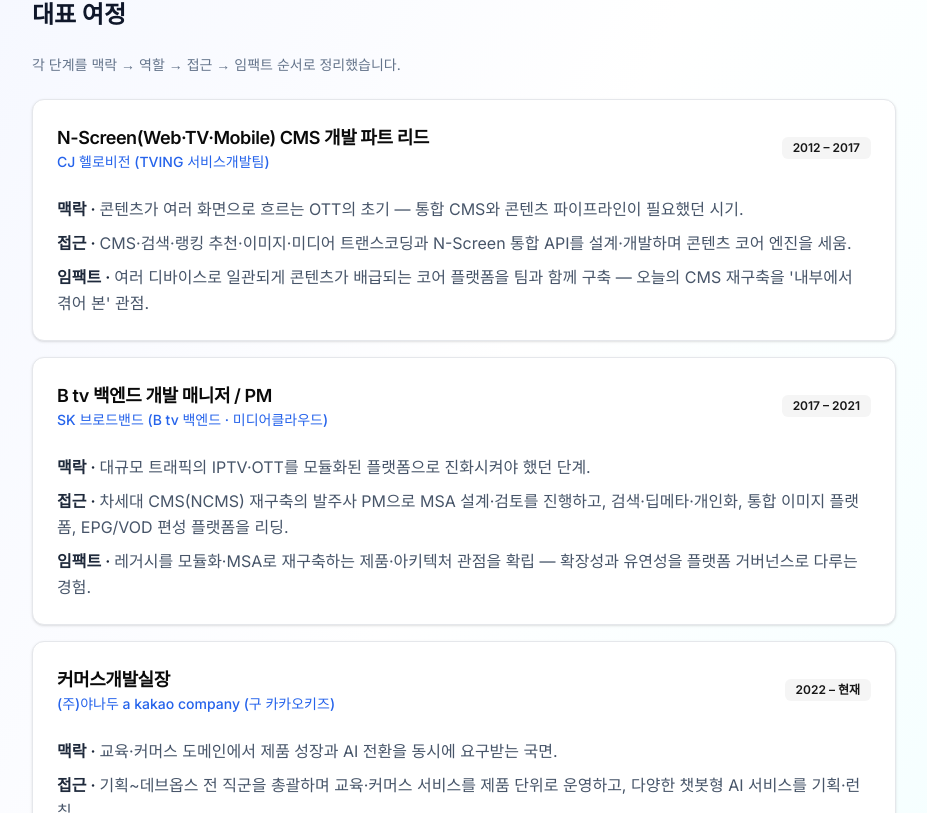
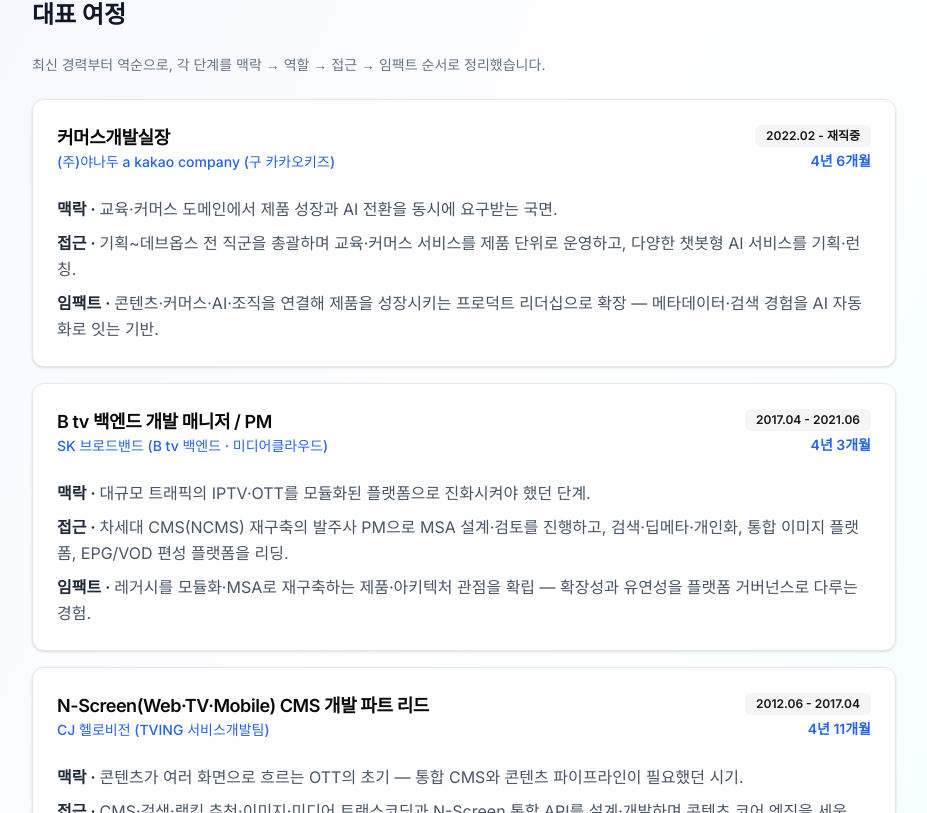
Before and after one commit to withwooyong/withwooyong.github.io, a Next.js app: page /product-lead in a window 1280 px wide. Shown: the part 867-1680 px from the top of the page, without its empty margins (176-1103 px from the left). Built offline with nearby package versions, Linux system fonts and the light colour scheme; no server answers.

Commit message:
content: 프로덕트 리더십 대표 여정 최신순 정렬·근속기간 표시·메인 페이지 CSS 효과 적용

```diff
--- a/pages/product-lead/index.tsx
+++ b/pages/product-lead/index.tsx
@@ -1,3 +1,4 @@
+import { SectionReveal } from "@/components/section-reveal";
 import { SiteHead } from "@/components/site-head";
 import { ThemeToggle } from "@/components/theme-toggle";
 import { Badge } from "@/components/ui/badge";
@@ -38,18 +39,20 @@ const summaryCards = [
   },
 ];
 
-/** 대표 여정 — 각 단계를 맥락 → 역할 → 접근 → 임팩트(정성)로 서술 */
+/** 대표 여정 — 최신 경력부터 역순, 각 단계를 맥락 → 역할 → 접근 → 임팩트(정성)로 서술 */
 const journey = [
   {
-    period: "2012 – 2017",
-    org: "CJ 헬로비전 (TVING 서비스개발팀)",
-    role: "N-Screen(Web·TV·Mobile) CMS 개발 파트 리드",
-    context: "콘텐츠가 여러 화면으로 흐르는 OTT의 초기 — 통합 CMS와 콘텐츠 파이프라인이 필요했던 시기.",
-    approach: "CMS·검색·랭킹 추천·이미지·미디어 트랜스코딩과 N-Screen 통합 API를 설계·개발하며 콘텐츠 코어 엔진을 세움.",
-    impact: "여러 디바이스로 일관되게 콘텐츠가 배급되는 코어 플랫폼을 팀과 함께 구축 — 오늘의 CMS 재구축을 '내부에서 겪어 본' 관점.",
+    period: "2022.02 - 재직중",
+    duration: "4년 6개월",
+    org: "(주)야나두 a kakao company (구 카카오키즈)",
+    role: "커머스개발실장",
+    context: "교육·커머스 도메인에서 제품 성장과 AI 전환을 동시에 요구받는 국면.",
+    approach: "기획~데브옵스 전 직군을 총괄하며 교육·커머스 서비스를 제품 단위로 운영하고, 다양한 챗봇형 AI 서비스를 기획·런칭.",
+    impact: "콘텐츠·커머스·AI·조직을 연결해 제품을 성장시키는 프로덕트 리더십으로 확장 — 메타데이터·검색 경험을 AI 자동화로 잇는 기반.",
   },
   {
-    period: "2017 – 2021",
+    period: "2017.04 - 2021.06",
+    duration: "4년 3개월",
     org: "SK 브로드밴드 (B tv 백엔드 · 미디어클라우드)",
     role: "B tv 백엔드 개발 매니저 / PM",
     context: "대규모 트래픽의 IPTV·OTT를 모듈화된 플랫폼으로 진화시켜야 했던 단계.",
@@ -57,12 +60,13 @@ const journey = [
     impact: "레거시를 모듈화·MSA로 재구축하는 제품·아키텍처 관점을 확립 — 확장성과 유연성을 플랫폼 거버넌스로 다루는 경험.",
   },
   {
-    period: "2022 – 현재",
-    org: "(주)야나두 a kakao company (구 카카오키즈)",
-    role: "커머스개발실장",
-    context: "교육·커머스 도메인에서 제품 성장과 AI 전환을 동시에 요구받는 국면.",
-    approach: "기획~데브옵스 전 직군을 총괄하며 교육·커머스 서비스를 제품 단위로 운영하고, 다양한 챗봇형 AI 서비스를 기획·런칭.",
-    impact: "콘텐츠·커머스·AI·조직을 연결해 제품을 성장시키는 프로덕트 리더십으로 확장 — 메타데이터·검색 경험을 AI 자동화로 잇는 기반.",
+    period: "2012.06 - 2017.04",
+    duration: "4년 11개월",
+    org: "CJ 헬로비전 (TVING 서비스개발팀)",
+    role: "N-Screen(Web·TV·Mobile) CMS 개발 파트 리드",
+    context: "콘텐츠가 여러 화면으로 흐르는 OTT의 초기 — 통합 CMS와 콘텐츠 파이프라인이 필요했던 시기.",
+    approach: "CMS·검색·랭킹 추천·이미지·미디어 트랜스코딩과 N-Screen 통합 API를 설계·개발하며 콘텐츠 코어 엔진을 세움.",
+    impact: "여러 디바이스로 일관되게 콘텐츠가 배급되는 코어 플랫폼을 팀과 함께 구축 — 오늘의 CMS 재구축을 '내부에서 겪어 본' 관점.",
   },
 ];
 
@@ -117,9 +121,14 @@ export default function ProductLead() {
 
         <main id="main" className="max-w-4xl mx-auto px-4 py-12 space-y-14">
           {/* 헤더 / 포지셔닝 */}
+          <SectionReveal>
           <section className="flex flex-col sm:flex-row items-center gap-8">
-            <div className="w-28 h-28 rounded-full overflow-hidden shadow-lg ring-2 ring-white/50 dark:ring-slate-600 shrink-0">
-              <Image src="/images/Ted_yanadoo.png" alt="허우용 프로필 사진" width={112} height={112} className="w-full h-full object-cover" priority />
+            <div className="profile-coin-group w-28 h-28 shrink-0">
+              <div className="relative h-full w-full rounded-full shadow-lg ring-2 ring-white/50 dark:ring-slate-600">
+                <div className="profile-coin-face">
+                  <Image src="/images/Ted_yanadoo.png" alt="허우용 프로필 사진" width={112} height={112} className="w-full h-full object-cover" priority />
+                </div>
+              </div>
             </div>
             <div className="text-center sm:text-left">
               <p className="text-xs font-semibold uppercase tracking-widest text-blue-600 dark:text-blue-400 mb-2">For Platform / Product Leadership</p>
@@ -132,13 +141,14 @@ export default function ProductLead() {
               </p>
             </div>
           </section>
+          </SectionReveal>
 
           {/* CTA */}
           <div className="flex flex-wrap gap-3">
-            <Button asChild className="bg-blue-600 hover:bg-blue-700 text-white">
+            <Button asChild className="bg-blue-600 hover:bg-blue-700 text-white transition-transform duration-200 hover:-translate-y-0.5 motion-reduce:hover:translate-y-0">
               <Link href="/">전체 포트폴리오 보기</Link>
             </Button>
-            <Button asChild variant="outline">
+            <Button asChild variant="outline" className="transition-transform duration-200 hover:-translate-y-0.5 motion-reduce:hover:translate-y-0">
               <a href={NOTION_RESUME_URL} target="_blank" rel="noopener noreferrer">
                 <ExternalLink className="h-4 w-4 mr-2" />
                 경력기술서 (Notion)
@@ -147,11 +157,12 @@ export default function ProductLead() {
           </div>
 
           {/* 핵심 요약 */}
+          <SectionReveal>
           <section className="space-y-6">
             <h2 className="text-2xl font-bold">핵심 요약</h2>
             <div className="grid sm:grid-cols-2 gap-4">
               {summaryCards.map(({ Icon, iconClassName, title, body }) => (
-                <Card key={title}>
+                <Card key={title} className="hover:shadow-lg transition-shadow">
                   <CardHeader className="pb-3">
                     <CardTitle className="flex items-center gap-2 text-lg">
                       <Icon className={`h-5 w-5 ${iconClassName}`} />
@@ -165,21 +176,26 @@ export default function ProductLead() {
               ))}
             </div>
           </section>
+          </SectionReveal>
 
           {/* 대표 여정 */}
+          <SectionReveal>
           <section className="space-y-6">
             <h2 className="text-2xl font-bold">대표 여정</h2>
-            <p className="text-sm text-slate-500 dark:text-slate-400">각 단계를 맥락 → 역할 → 접근 → 임팩트 순서로 정리했습니다.</p>
+            <p className="text-sm text-slate-500 dark:text-slate-400">최신 경력부터 역순으로, 각 단계를 맥락 → 역할 → 접근 → 임팩트 순서로 정리했습니다.</p>
             <div className="space-y-4">
               {journey.map((j) => (
-                <Card key={j.period}>
+                <Card key={j.period} className="hover:shadow-lg transition-shadow">
                   <CardHeader>
                     <div className="flex flex-col md:flex-row md:items-center md:justify-between gap-2">
                       <div>
                         <CardTitle className="text-lg">{j.role}</CardTitle>
                         <CardDescription className="text-blue-600 dark:text-blue-400 font-medium">{j.org}</CardDescription>
                       </div>
-                      <Badge variant="secondary" className="w-fit">{j.period}</Badge>
+                      <div className="flex flex-col items-start md:items-end gap-1 shrink-0">
+                        <Badge variant="secondary" className="w-fit">{j.period}</Badge>
+                        <span className="text-sm font-semibold text-blue-600 dark:text-blue-400">{j.duration}</span>
+                      </div>
                     </div>
                   </CardHeader>
                   <CardContent className="space-y-2 text-slate-600 dark:text-slate-300 leading-relaxed">
@@ -191,11 +207,13 @@ export default function ProductLead() {
               ))}
             </div>
           </section>
+          </SectionReveal>
 
           {/* 역량 매핑 */}
+          <SectionReveal>
           <section className="space-y-6">
             <h2 className="text-2xl font-bold">플랫폼 프로덕트 리드 요구 역량 매핑</h2>
-            <Card>
+            <Card className="hover:shadow-lg transition-shadow">
               <CardContent className="p-0">
                 <div className="overflow-x-auto">
                   <table className="w-full text-sm">
@@ -221,8 +239,10 @@ export default function ProductLead() {
               </CardContent>
             </Card>
           </section>
+          </SectionReveal>
 
           {/* 연결 */}
+          <SectionReveal>
           <section className="space-y-4">
             <h2 className="text-2xl font-bold">더 보기</h2>
             <div className="flex flex-wrap gap-3">
@@ -256,6 +276,7 @@ export default function ProductLead() {
               콘텐츠·플랫폼·AI를 잇는 프로덕트 리더십 요약 페이지입니다.
             </p>
           </section>
+          </SectionReveal>
         </main>
       </div>
     </>
```
